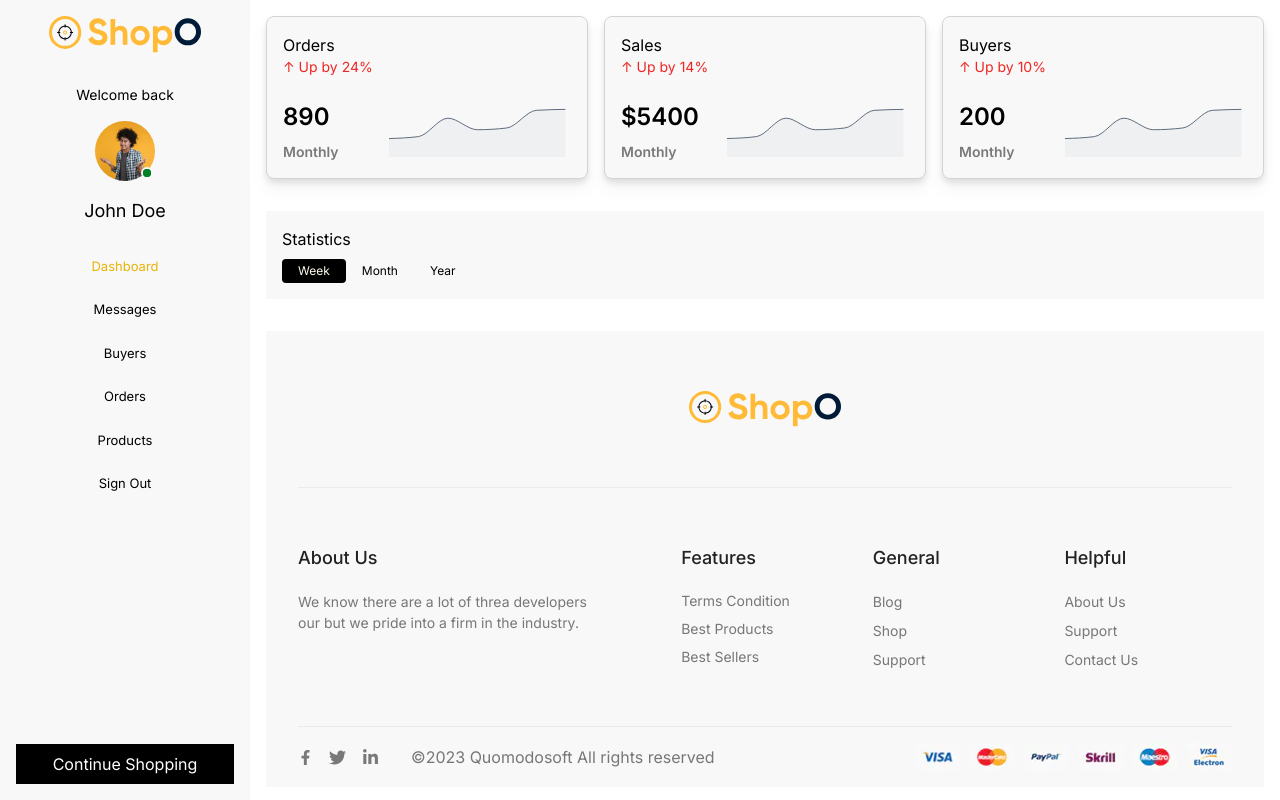
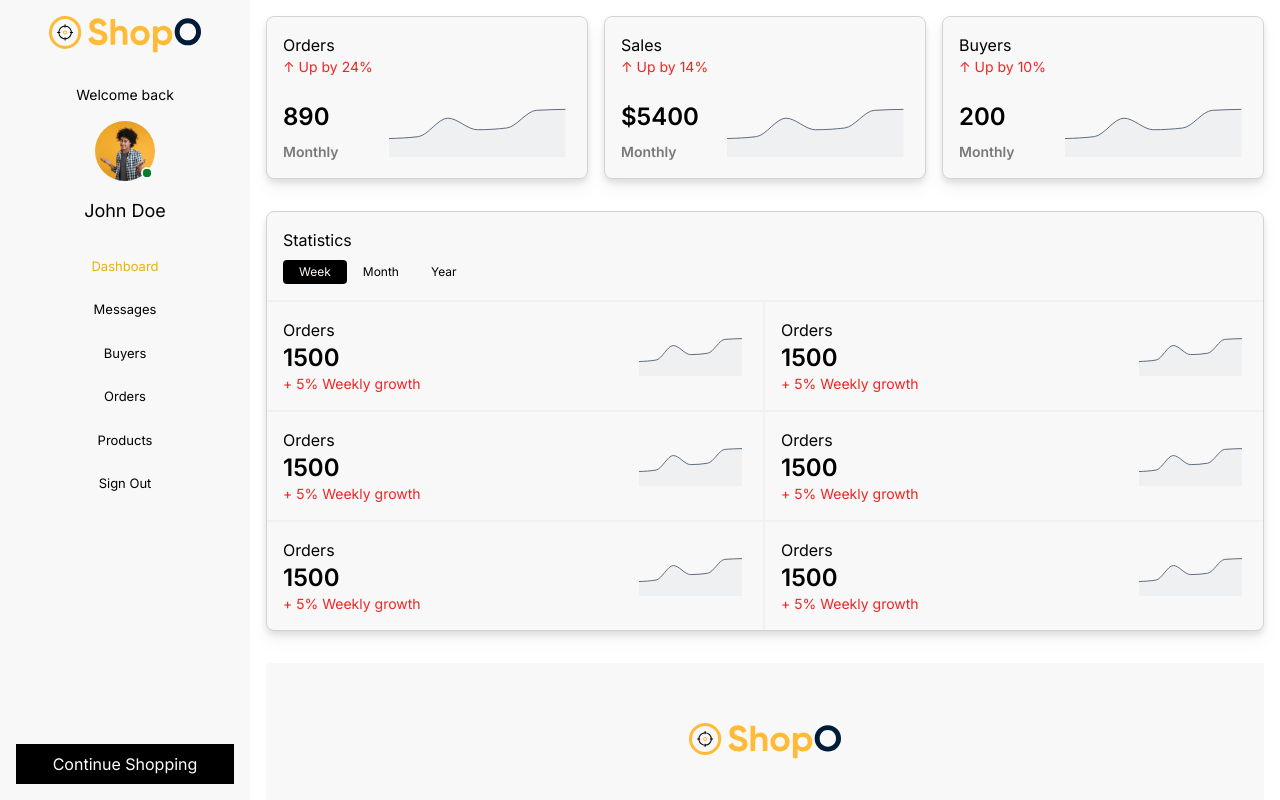
Before and after one commit to UzairMalik17/e-commerceSingle, a Next.js app: page /admin/dashboard in a window 1280 px wide. Shown: the top 800 px of the page. Built offline with nearby package versions, Linux system fonts and the light colour scheme.

Commit message:
Statistics Completed

```diff
--- a/components/Client/Dashboard/Chart/Chart.tsx
+++ b/components/Client/Dashboard/Chart/Chart.tsx
@@ -1,30 +1,12 @@
 import React from "react";
 import { AreaChart, Area, ResponsiveContainer } from "recharts";
+interface Props {
+  data: {
+    uv: number;
+  }[];
+}
 
-const data = [
-  {
-    uv: 9400,
-  },
-  {
-    uv: 10398,
-  },
-  {
-    uv: 19800,
-  },
-  {
-    uv: 13908,
-  },
-  {
-    uv: 14800,
-  },
-  {
-    uv: 23800,
-  },
-  {
-    uv: 24300,
-  },
-];
-const Chart = () => {
+const Chart: React.FC<Props> = ({ data }) => {
   return (
     <ResponsiveContainer width="100%" height="100%">
       <AreaChart width={400} height={100} data={data}>
--- a/components/Client/Dashboard/OverviewCard/OverviewCard.tsx
+++ b/components/Client/Dashboard/OverviewCard/OverviewCard.tsx
@@ -6,6 +6,29 @@ interface Props {
   amount: string;
   style?: string;
 }
+const data = [
+  {
+    uv: 9400,
+  },
+  {
+    uv: 10398,
+  },
+  {
+    uv: 19800,
+  },
+  {
+    uv: 13908,
+  },
+  {
+    uv: 14800,
+  },
+  {
+    uv: 23800,
+  },
+  {
+    uv: 24300,
+  },
+];
 
 const OverviewCard: React.FC<Props> = ({ title, status, amount, style }) => {
   return (
@@ -21,7 +44,7 @@ const OverviewCard: React.FC<Props> = ({ title, status, amount, style }) => {
           <p className="text-black-cool text-[14px] font-semibold">Monthly</p>
         </div>
         <div className="w-full h-full col-span-2">
-          <Chart />
+          <Chart data={data} />
         </div>
       </div>
     </div>
--- a/components/Client/Dashboard/Statistics/Statistics.tsx
+++ b/components/Client/Dashboard/Statistics/Statistics.tsx
@@ -1,19 +1,187 @@
 import React, { useState } from "react";
+import StatisticsCard from "./StatisticsCard";
 const timeMenu = [
   {
     title: "Week",
+    data: [
+      {
+        title: "Orders",
+        amount: "1500",
+        status: "+ 5% Weekly growth",
+      },
+      {
+        title: "Orders",
+        amount: "1500",
+        status: "+ 5% Weekly growth",
+      },
+      {
+        title: "Orders",
+        amount: "1500",
+        status: "+ 5% Weekly growth",
+      },
+      {
+        title: "Orders",
+        amount: "1500",
+        status: "+ 5% Weekly growth",
+      },
+      {
+        title: "Orders",
+        amount: "1500",
+        status: "+ 5% Weekly growth",
+      },
+      {
+        title: "Orders",
+        amount: "1500",
+        status: "+ 5% Weekly growth",
+      },
+    ],
+    chart: [
+      {
+        uv: 9400,
+      },
+      {
+        uv: 10398,
+      },
+      {
+        uv: 19800,
+      },
+      {
+        uv: 13908,
+      },
+      {
+        uv: 14800,
+      },
+      {
+        uv: 23800,
+      },
+      {
+        uv: 24300,
+      },
+    ],
   },
   {
     title: "Month",
+    data: [
+      {
+        title: "Orders",
+        amount: "2000",
+        status: "+ 10% Monthly growth",
+      },
+      {
+        title: "Orders",
+        amount: "2000",
+        status: "+ 10% Monthly growth",
+      },
+      {
+        title: "Orders",
+        amount: "2000",
+        status: "+ 10% Monthly growth",
+      },
+      {
+        title: "Orders",
+        amount: "2000",
+        status: "+ 10% Monthly growth",
+      },
+      {
+        title: "Orders",
+        amount: "2000",
+        status: "+ 10% Monthly growth",
+      },
+      {
+        title: "Orders",
+        amount: "2000",
+        status: "+ 10% Monthly growth",
+      },
+    ],
+    chart: [
+      {
+        uv: 9400,
+      },
+      {
+        uv: 10398,
+      },
+      {
+        uv: 19800,
+      },
+      {
+        uv: 13908,
+      },
+      {
+        uv: 14800,
+      },
+      {
+        uv: 23800,
+      },
+      {
+        uv: 24300,
+      },
+    ],
   },
   {
     title: "Year",
+    data: [
+      {
+        title: "Orders",
+        amount: "15000",
+        status: "+ 23% Yearly growth",
+      },
+      {
+        title: "Orders",
+        amount: "15000",
+        status: "+ 23% Yearly growth",
+      },
+      {
+        title: "Orders",
+        amount: "15000",
+        status: "+ 23% Yearly growth",
+      },
+      {
+        title: "Orders",
+        amount: "15000",
+        status: "+ 23% Yearly growth",
+      },
+      {
+        title: "Orders",
+        amount: "15000",
+        status: "+ 23% Yearly growth",
+      },
+      {
+        title: "Orders",
+        amount: "15000",
+        status: "+ 23% Yearly growth",
+      },
+    ],
+    chart: [
+      {
+        uv: 9400,
+      },
+      {
+        uv: 10398,
+      },
+      {
+        uv: 19800,
+      },
+      {
+        uv: 3908,
+      },
+      {
+        uv: 24800,
+      },
+      {
+        uv: 23100,
+      },
+      {
+        uv: 24200,
+      },
+    ],
   },
 ];
+
+const Week = [];
 const Statistics = () => {
   const [time, setTime] = useState("Week");
   return (
-    <div className="w-full h-full bg-background">
+    <div className="w-full h-full bg-background border-[1px] drop-shadow-lg border-lightGray rounded-lg">
       <div className="w-full h-full flex flex-col items-start justify-start gap-2 p-4">
         <p>Statistics</p>
         <div className="w-full h-full flex items-center justify-start">
@@ -33,6 +201,27 @@ const Statistics = () => {
           })}
         </div>
       </div>
+      <div className="w-full h-full grid lg:grid-cols-2">
+        {timeMenu
+          .filter((item) => item.title === time)
+          .map((item) => {
+            const data = item.chart;
+            return item.data.map((item, index) => {
+              return (
+                <StatisticsCard
+                  key={index}
+                  title={item.title}
+                  amount={item.amount}
+                  status={item.status}
+                  data={data}
+                  style={`${
+                    index % 2 == 0 && "lg:border-r-2"
+                  } border-lightGray border-t-2 border-opacity-20`}
+                />
+              );
+            });
+          })}
+      </div>
     </div>
   );
 };
--- /dev/null
+++ b/components/Client/Dashboard/Statistics/StatisticsCard.tsx
@@ -0,0 +1,34 @@
+import React from "react";
+import Chart from "../Chart/Chart";
+interface Props {
+  title: string;
+  amount: string;
+  status: string;
+  data: {
+    uv: number;
+  }[];
+  style: string;
+}
+const StatisticsCard: React.FC<Props> = ({
+  title,
+  amount,
+  status,
+  data,
+  style,
+}) => {
+  return (
+    <div
+      className={`w-full h-full flex items-center justify-between p-4 ${style}`}>
+      <div className="w-full flex flex-col items-left justify-start">
+        <p>{title}</p>
+        <p className="text-2xl font-semibold">{amount}</p>
+        <p className="text-sm text-lavaRed">{status}</p>
+      </div>
+      <div className="w-[150px] h-[50px]">
+        <Chart data={data} />
+      </div>
+    </div>
+  );
+};
+
+export default StatisticsCard;
```
